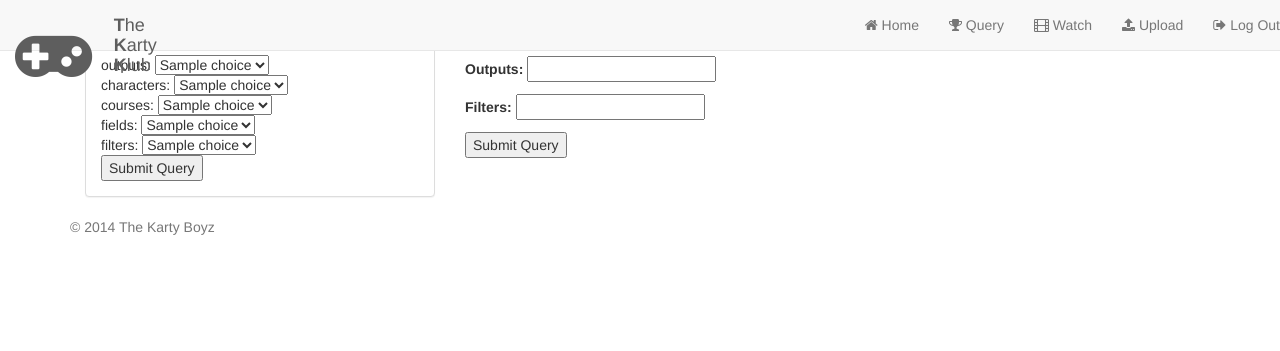
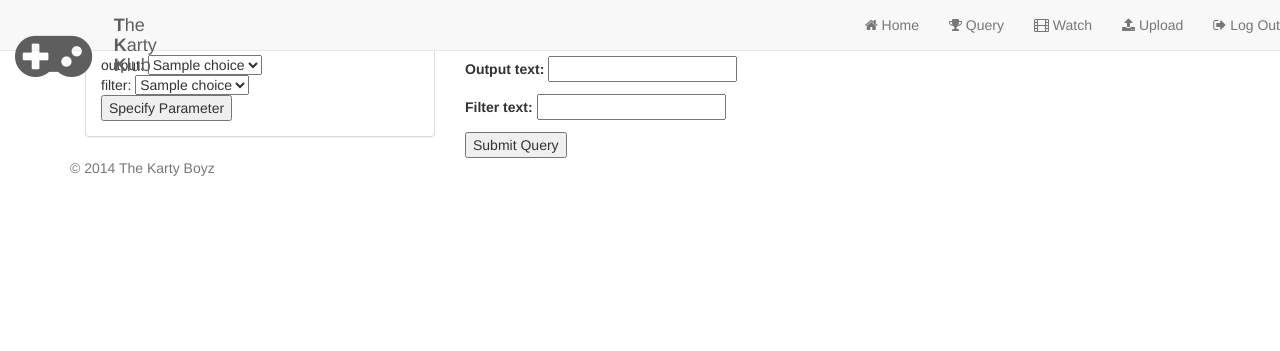
Before and after one commit to kartyboyz/n64-website, a Django app: page /query/ in a window 1280 px wide. Shown: the top 351 px of the page. Run offline with Django 3.2, Linux system fonts and the light colour scheme; a user stored in the database is signed in; tables that the repository leaves empty hold one stand-in row (values such as "Sample post"); a database or web service that is not in the repository returns one stand-in record (values such as "Sample title"); data that the repository does not hold is empty; some libraries are stand-ins or nearby versions.

Commit message:
lots of stuff

```diff
--- a/n64/forms.py
+++ b/n64/forms.py
@@ -4,8 +4,8 @@ class BoxQueryForm(forms.Form):
     Events = forms.CharField()
 
 class TextQueryForm(forms.Form):
-    Outputs = forms.CharField(required=False)
-    Filters = forms.CharField(required=False)
+    Output_text = forms.CharField(required=False)
+    Filter_text = forms.CharField(required=False)
 
 class WatchForm(forms.Form):
     video_id = forms.IntegerField()
--- a/n64/templates/base.html
+++ b/n64/templates/base.html
@@ -25,7 +25,7 @@
                 {% block main %}
                 <div class="col-md-9">
                     {% if user.is_authenticated %}
-                        <center><h3>~ welcome to our website ~ please use links ^ to query / watch / upload ~</h3></br></br>
+                        <center><h3>~ welcome to our website! please use links ^ for app ~</h3></br></br>
                     {% else %}
                         <center><h3>~ welcome to our website  ~  please sign in to get started ~</h3></br></br>
                     {% endif %}
--- a/n64/templates/query.html
+++ b/n64/templates/query.html
@@ -1,59 +1,77 @@
 {% extends "base.html" %}
-
 {% block title %}Query{% endblock %}
 {% block sidebar %}
     <div class="col-md-4 col-sm-2">
         <div class="panel panel-default" >
+            {% if not output_set or filter_set %}
             <div class="panel-heading">
-                <h3 class="panel-title">Query help:</h3>
+                <h3 class="panel-title">choose output or filter to add:</h3>
             </div>
             <div class="panel-body">
                 <form id="query_api" method="post" action="/query/">
                     {% csrf_token %}
-                    outputs:    <select>
+                    output:    <select>
                         {% for choice in query_api.outputs %}
-                        <option name="outputs" value="{{ choice }}">{{ choice }}</option>
+                        <option name="output" value="{{ choice }}">{{ choice }}</option>
                         {% endfor %}
                     </select></br>
-                    characters: <select>
-                        {% for choice in query_api.characters %}
-                        <option name="characters" value="{{ choice }}">{{ choice }}</option>
+                    filter:    <select>
+                        {% for choice in query_api.filters %}
+                        <option name="filter" value="{{ choice }}">{{ choice }}</option>
                         {% endfor %}
                     </select></br>
-                    courses:    <select>
-                        {% for choice in query_api.courses %}
-                        <option name="courses" value="{{ choice }}">{{ choice }}</option>
+                    <input type="submit" name="submit" value="Specify Parameter" />
+                </form>
+            </div>
+            {% endif %}
+            {% if output_set %}
+            <div class="panel-heading">
+                <h3 class="panel-title">specify output:</h3>
+            </div>
+            <div class="panel-body">
+                <form id="query_api" method="post" action="/query/"><center>
+                    {% csrf_token %}
+                        {% for field, list in query_api.selectors.items %}
+                            {{ field }}: <select>
+                            {% for choice in list %}
+                            <option name="{{ field }}" value="{{ choice }}">{{ choice }}</option>
                             {% endfor %}
                         </select></br>
-                    fields:     <select>
+                        filter:    <select>
                             {% for choice in query_api.fields %}
-                        <option name="fields" value="{{ choice }}">{{ choice }}</option>
+                            <option name="filter" value="{{ choice }}">{{ choice }}</option>
                             {% endfor %}
                         </select></br>
-                    filters:    <select>
-                        {% for choice in query_api.filters %}
-                        <option name="filters" value="{{ choice }}">{{ choice }}</option>
+                        {% endfor %}
+                    <input type="submit" name="submit" value="Add to query" />
+                </center></form>
+            </div>
+            {% endif %}
+            {% if filter_set %}
+            <div class="panel-heading">
+                <h3 class="panel-title">specify filters:</h3>
+            </div>
+            <div class="panel-body">
+                <form id="query_api" method="post" action="/query/"><center>
+                    {% csrf_token %}
+                        {% for field, list in query_api.selectors.items %}
+                            {{ field }}: <select>
+                            {% for choice in list %}
+                            <option name="{{ field }}" value="{{ choice }}">{{ choice }}</option>
                             {% endfor %}
                         </select></br>
-                    <input type="submit" name="submit" value="Submit Query" />
-                </form>
+                        {% endfor %}
+                        {% if type1 %}
+                        filter:    <select>
+                            {% for choice in query_api.filters %}
+                            <option name="filter" value="{{ choice }}">{{ choice }}</option>
+                            {% endfor %}
+                        </select></br>
+                        {% endif %}
+                    <input type="submit" name="submit" value="Add to query" />
+                </center></form>
             </div>
-            {% comment %}<div class="panel-body">
-                <p>Please submit queries in the following form: </br>
-                <p>[query_type] [modifier] [event] [subject]</br></br>
-                <p>[query_type]: count, average, min, max, top, bottom</br>
-                <p>[modifier]: on, with, per, by, less, more, lap, place</br>
-                <p>[event]: Race, Session, Get, Use, Steal, Stolen, Passing, Passed, Start, Lap, Finish, Shortcut, Watch, Tag, Banana, Spin, Crash</br>
-                <p>[subject]: options detailed below</br></br>
-                <p>[players]: Bowser, DonkeyKong, Mario, Luigi, Peach, Toad, Yoshi</br>
-                <p>[items]: Banana, BananaBunch, Boo, FakeItemBox, GreenShell, TripleGreenShells,
-                          RedShell, TripleRedShells, BlueSpinyShell, Mushroom, TripleMushrooms,
-                          GoldenMushroom, Star, Thunderbolt</br>
-                <p>[courses]: LuigiCircuit, MooMooFarm, KoopaTroopaBeach, KalimariDesert, ToadsTurnpike,
-                            FrappeSnowland, ChocoMountain, MarioRaceway, WarioStadium, SherbertLand,
-                            RoyalRaceway, BowsersCastle, DKsJungleParkway, BansheeBoardwalk, RainbowRoad</br>
-
-                        </div>{% endcomment %}
+            {% endif %}
         </div>
     </div>
 {% endblock %}
@@ -65,7 +83,7 @@
             {{ result_table.message }}
         {% else %}
         <h3><i class="fa fa-trophy"></i> Results:</h3>
-        <table class="table table-striped table-bordered table-condensed">
+        <table name="query_table" class="table table-striped table-bordered table-condensed">
             {% for row in result_table.results %}
             <tr>
                 {% for column in row %}
@@ -74,6 +92,7 @@
             </tr>
             {% endfor %}
         </table>
+        <script> $(query_table).dataTable();</script>
         <h3><i class="fa fa-question-circle"></i> Last Query:</h3>
         {{ result_table.query }}
         {% endif %}
@@ -109,6 +128,7 @@
     {% include "include/scripts.html" %}
     {% if result_table %}
     <link href="" rel="stylesheet">
+    <script type="text/javascript" src="{{ STATIC_URL }}resources/js/datatables.js">
     <script src=""></script>
     {% endif %}
 {% endblock %}
--- a/n64/views.py
+++ b/n64/views.py
@@ -10,7 +10,11 @@ import requests
 from n64.forms import BoxQueryForm, TextQueryForm, WatchForm
 
 def home(request):
-    return render(request, 'base.html')
+    if request.user.is_authenticated():
+        return render(request, 'base.html', {'logged_in':1})
+    else:
+        #show base home page
+        return render(request, 'base.html', {'logged_in':0})
 
 def login(request):
     username = request.POST.get('username', '')
@@ -44,11 +48,28 @@ def create_user(request):
         return render(request, "create_user.html", {'form': form,})
 
 def query(request):
+    if not request.user.is_authenticated():
+        return redirect('home')
 
     ##ask for the query language API
     response = requests.get("http://n64storageflask-env.elasticbeanstalk.com/query/info")
     query_api = response.json()
 
+    if "reset_query" in request.POST:
+        current_output = "count item"
+        current_filter = "by finish"
+
+    if "current_output" in request.POST:
+        current_output = request.POST.get("current_output ")
+    else:
+        current_output = ""
+
+    if "current_filter" in request.POST:
+        current_filter = request.POST.get("current_filter")
+    else:
+        current_filter = ""
+
+    ######TODO: format query_string from dropdown inputs, pass query_string as invisible field through form
 
     ##if we have a query, send query, wait for response
     if request.method == 'POST':
@@ -56,41 +77,47 @@ def query(request):
         if form.is_valid():
             cd = form.cleaned_data
             ##-format new query string
-            query_string = "%s : %s" % (cd['Outputs'], cd['Filters'])
+            query_string = "%s : %s" % (cd['Output_text'], cd['Filter_text'])
             req_data = json.dumps({'query': query_string})
             ##-send GET to db
             response = requests.get('http://n64storageflask-env.elasticbeanstalk.com/query',
                     data=req_data, headers={'Content-Type': 'application/json'})
             ##-extract table from result
             query_result = response.json()
-            return render(request, 'query.html', {'form': form, 'query_api': query_api, 'result_table': query_result, 'test': True})
+            return render(request, 'query.html', {'form': form, 'step_1': True, 'query_api': query_api, 'current_output': current_output,
+                                                   'current_filter': current_filter, 'result_table': query_result,})
         else:
-            if "outputs" in request.POST.get():
-                outputs = request.POST.get("outputs")
-            if "characters" in request.POST.get():
-                char = request.POST.get("characters")
-            if "courses" in request.POST.get():
-                courses = request.POST.get("courses")
-            if "fields" in request.POST.get():
-                fields = request.POST.get("fields")
+            if "output" in request.POST:
+                my_output = request.POST.get("output")
+                return render(request, 'query.html', {'form': form, 'step_2': True, 'output_set': True, 'current_output': current_output,
+                                                        'current_filter': current_filter, 'query_api': query_api})
+            if "filter" in request.POST:
+                my_filter = request.POST.get("filter")
+                return render(request, 'query.html', {'form': form, 'step_2': True, 'filter_set': True, 'current_output': current_output,
+                                                        'current_filter': current_filter, 'query_api': query_api})
 
-            query_string = "%s %s : %s %s" % (outputs, char, courses, fields)
-            req_data = json.dumps({'query': query_string})
-            ##-send GET to db
-            response = requests.get('http://n64storageflask-env.elasticbeanstalk.com/query',
-                    data=req_data, headers={'Content-Type': 'application/json'})
-            ##-extract table from result
-            query_result = response.json()
-            return render(request, 'query.html', {'form': form, 'query_api': query_api, 'result_table': query_result, 'test': True})
+            if "submit_query" in request.POST:
+                query_string = "%s : %s" % (outputs, char, courses, fields)
+                req_data = json.dumps({'query': query_string})
+                ##-send GET to db
+                response = requests.get('http://n64storageflask-env.elasticbeanstalk.com/query',
+                        data=req_data, headers={'Content-Type': 'application/json'})
+                ##-extract table from result
+                query_result = response.json()
+                return render(request, 'query.html', {'form': form, 'step_1': True, 'query_api': query_api, 'current_output': current_output, 'current_filter': current_filter,
+                                                        'result_table': query_result})
 
     else:
         form = TextQueryForm()
-    return render(request, 'query.html', {'form': form, 'query_api': query_api})
+    return render(request, 'query.html', {'form': form, 'step_1': True, 'query_api': query_api, 'current_output': current_output, 'current_filter': current_filter})
 
 def watch(request):
+    if not request.user.is_authenticated():
+        return redirect('home')
+
     form = WatchForm()
     ##ask what videos we have access to
-    user = 'mgabed'
+    user = user.username
     response = requests.get("http://n64storageflask-env.elasticbeanstalk.com/users/%s/races" % user)
     race_list = response.json()
     race_urls = []
@@ -112,9 +139,12 @@ def watch(request):
     return render(request, 'watch.html', {'form': form, 'video_list': race_list})
 
 def upload(request):
+    if not request.user.is_authenticated():
+        return redirect('home')
+
     if request.method == 'POST':
         url = request.POST.get('video_url')
-        session_data = json.dumps({'video_url': url})
+        session_data = json.dumps({'video_url': url, 'user': user.username})
         requests.post('http://n64storageflask-env.elasticbeanstalk.com/sessions',
                 data=session_data, headers={'Content-Type': 'application/json'})
         return redirect('upload')
```
Lines whose indentation alone changed are shown as unchanged.
